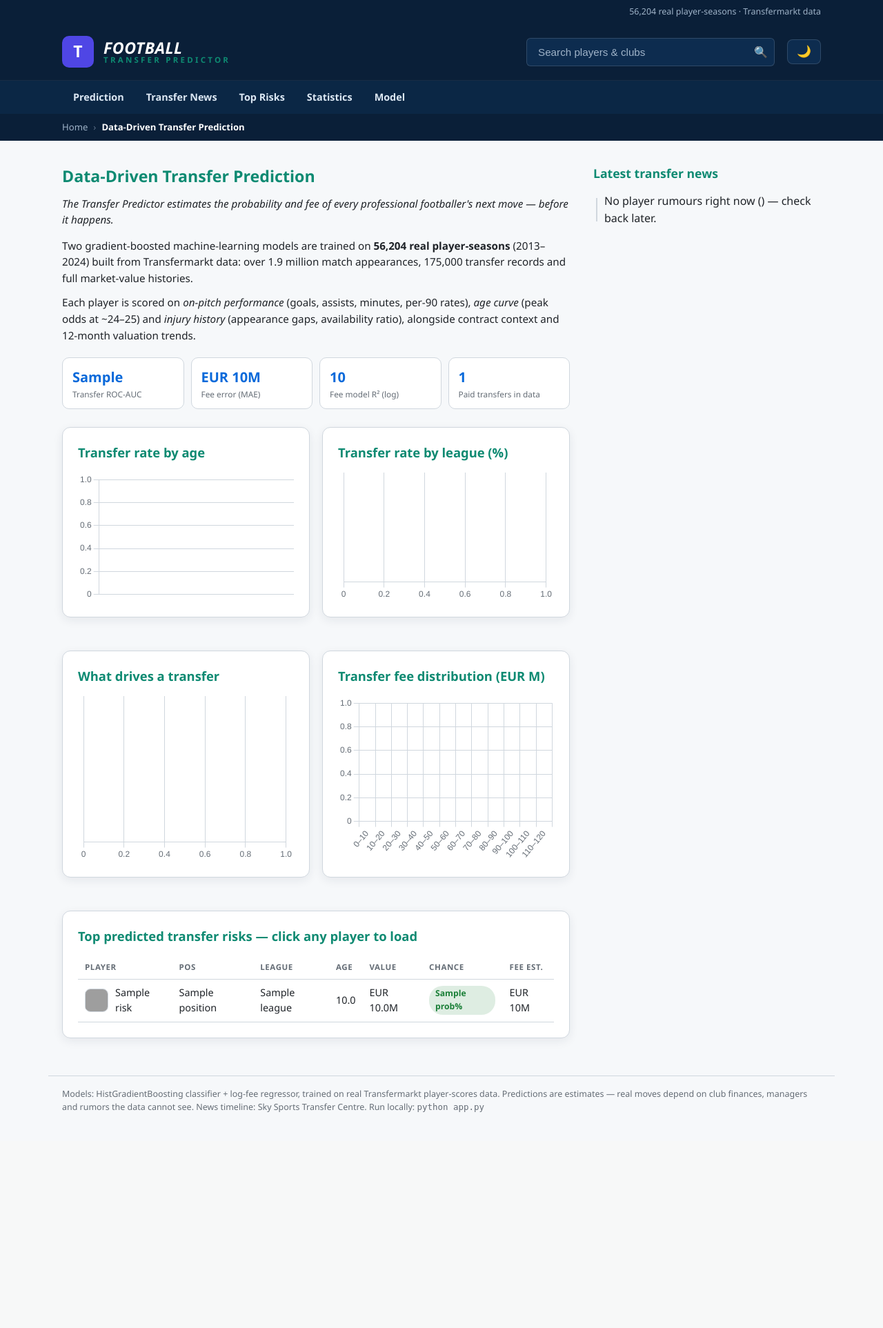
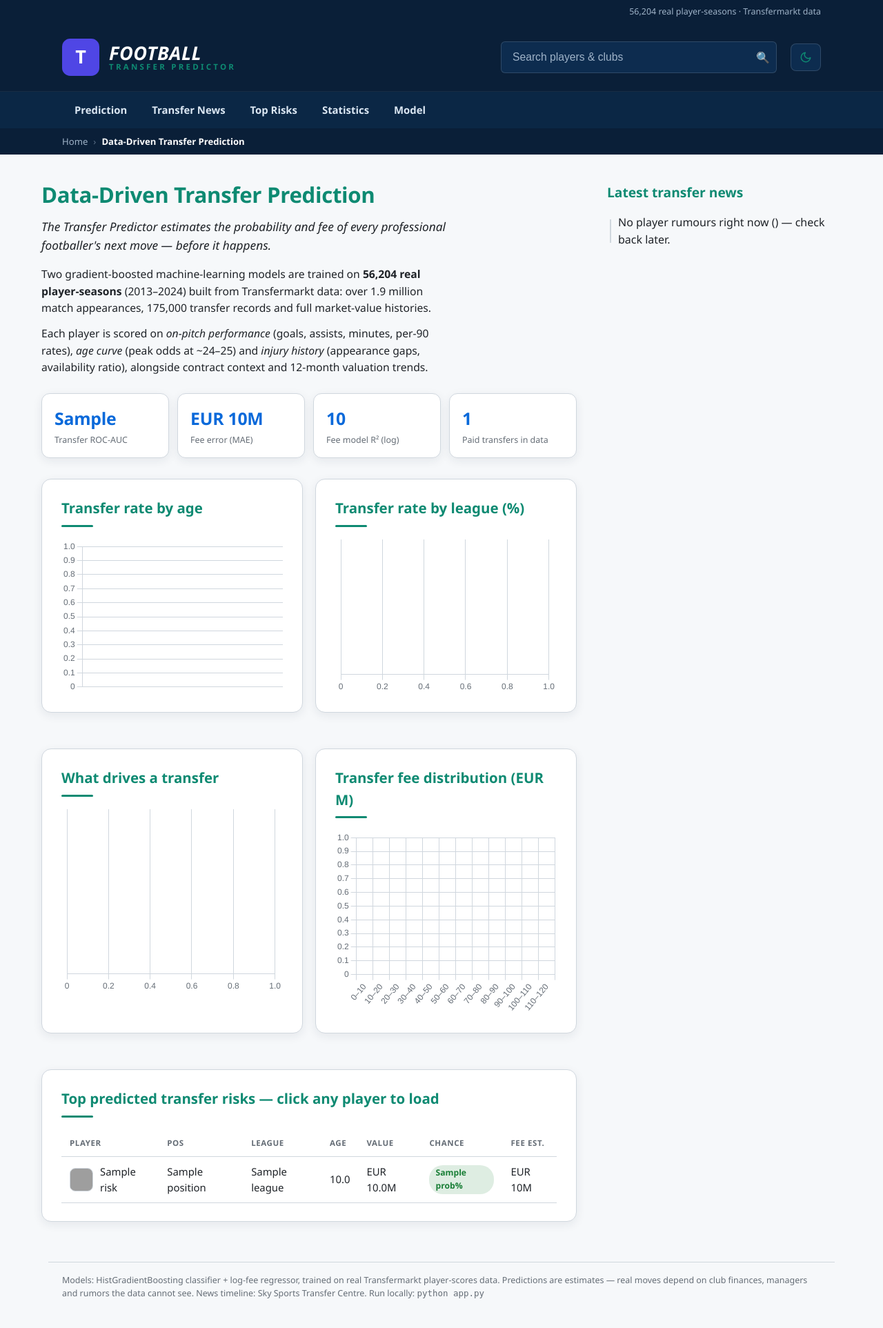
Before and after one commit to izzathashim2006-dotcom/transfer-predictor, a Flask app: template templates/index.html in a window 1280 px wide. Shown: the whole page at 69% size. Before the commit the page ends 1612 px from the top, so only its background shows below. Run offline with Flask 3, Linux system fonts and the light colour scheme; the template is opened without the code that fills it: most values are stand-ins (such as "Sample title", 1, 10 or a date in 2020); data that the repository does not hold is empty; parts of the project's set-up code (start-up, migrations or seed data) failed here and were passed over; grey boxes are pictures that could not be loaded.

Commit message:
Polished proportions: larger type scale, balanced 776/340 columns, taller charts, accent underlines; SVG sun/moon theme toggle

```diff
--- a/templates/index.html
+++ b/templates/index.html
@@ -25,14 +25,14 @@ body{background:var(--bg);color:var(--text);font-family:'Segoe UI',system-ui,san
 .topbar .wrap{display:flex;justify-content:flex-end;align-items:center;height:100%;gap:10px;
   color:var(--headmuted);font-size:.78rem}
 .sitehead{background:var(--head);border-bottom:1px solid rgba(255,255,255,.06)}
-.sitehead .wrap{display:flex;align-items:center;gap:18px;padding:18px 20px}
+.sitehead .wrap{display:flex;align-items:center;gap:20px;padding:22px 20px}
 .brand{display:flex;align-items:center;gap:14px;text-decoration:none}
-.brand img{width:46px;height:46px}
-.brandname{color:var(--headtext);font-weight:800;font-size:1.45rem;letter-spacing:.02em;line-height:1.05;
+.brand img{width:54px;height:54px}
+.brandname{color:var(--headtext);font-weight:800;font-size:1.7rem;letter-spacing:.02em;line-height:1.05;
   text-transform:uppercase;font-style:italic}
 .brandname span{display:block;font-size:.72rem;font-weight:600;letter-spacing:.28em;color:var(--accent);font-style:normal}
-.headsearch{margin-left:auto;position:relative;width:min(360px,42vw)}
-.headsearch input{width:100%;padding:11px 42px 11px 16px;font-size:.95rem;background:var(--head2);
+.headsearch{margin-left:auto;position:relative;width:min(400px,40vw)}
+.headsearch input{width:100%;padding:13px 44px 13px 16px;font-size:.98rem;border-radius:8px;background:var(--head2);
   border:1px solid rgba(255,255,255,.14);border-radius:6px;color:#fff;outline:none}
 .headsearch input::placeholder{color:var(--headmuted)}
 .headsearch input:focus{border-color:var(--accent)}
@@ -48,12 +48,13 @@ body{background:var(--bg);color:var(--text);font-family:'Segoe UI',system-ui,san
 .resrow .who span span{font-size:.78rem;color:var(--muted)}
 .resrow .mv{color:var(--green);white-space:nowrap;font-size:.88rem}
 .theme-btn{background:var(--head2);border:1px solid rgba(255,255,255,.14);color:#fff;border-radius:8px;
-  padding:9px 13px;cursor:pointer;font-size:1.05rem;line-height:1}
+  padding:10px 12px;cursor:pointer;line-height:1;display:flex;align-items:center}
+.theme-btn svg{width:18px;height:18px;display:block;stroke:var(--accent)}
 .theme-btn:hover{border-color:var(--accent)}
 
 .mainnav{background:var(--nav)}
 .mainnav .wrap{display:flex;flex-wrap:wrap}
-.mainnav a{color:#dbe7f3;text-decoration:none;font-weight:600;font-size:.9rem;padding:13px 16px;display:block}
+.mainnav a{color:#dbe7f3;text-decoration:none;font-weight:600;font-size:.93rem;padding:15px 18px;display:block}
 .mainnav a:hover{color:#fff;background:rgba(255,255,255,.06)}
 .crumbs{background:var(--head);color:var(--headmuted);font-size:.82rem}
 .crumbs .wrap{padding:9px 20px;display:flex;gap:8px;align-items:center}
@@ -62,22 +63,24 @@ body{background:var(--bg);color:var(--text);font-family:'Segoe UI',system-ui,san
 
 /* ---------------- layout: main + sidebar */
 .wrap{max-width:1140px;margin:0 auto;padding:0 20px}
-.layout{display:grid;grid-template-columns:minmax(0,1fr) 330px;gap:34px;padding-top:34px;margin:0 auto;
-  max-width:1140px;padding-left:20px;padding-right:20px}
+.layout{display:grid;grid-template-columns:minmax(0,1fr) 340px;gap:44px;padding-top:40px;margin:0 auto;
+  max-width:1200px;padding-left:20px;padding-right:20px}
 @media(max-width:900px){.layout{grid-template-columns:1fr}}
 .colmain{min-width:0}
-.intro h2{color:var(--accent);font-size:1.45rem;margin-bottom:10px}
-.intro .lede{font-style:italic;color:var(--text);margin-bottom:14px}
-.intro p{margin-bottom:12px;font-size:.95rem}
+.intro h2{color:var(--accent);font-size:1.95rem;letter-spacing:-.01em;margin-bottom:14px;line-height:1.2}
+.intro .lede{font-style:italic;color:var(--text);margin-bottom:16px;font-size:1.08rem}
+.intro p{margin-bottom:13px;font-size:.98rem;max-width:64ch}
 
-.metrics{display:grid;grid-template-columns:repeat(auto-fit,minmax(140px,1fr));gap:10px;margin:20px 0 26px}
-.metric{background:var(--panel);border:1px solid var(--border);border-radius:10px;padding:12px 14px}
-.metric .v{font-size:1.25rem;font-weight:700;color:var(--blue)}
-.metric .l{font-size:.74rem;color:var(--muted)}
+.metrics{display:grid;grid-template-columns:repeat(auto-fit,minmax(150px,1fr));gap:12px;margin:26px 0 30px}
+.metric{background:var(--panel);border:1px solid var(--border);border-radius:12px;padding:16px 18px;
+  box-shadow:var(--card-shadow)}
+.metric .v{font-size:1.55rem;font-weight:800;color:var(--blue);letter-spacing:-.01em}
+.metric .l{font-size:.78rem;color:var(--muted);margin-top:2px}
 
-.card{background:var(--panel);border:1px solid var(--border);border-radius:12px;padding:22px;margin-bottom:24px;
+.card{background:var(--panel);border:1px solid var(--border);border-radius:14px;padding:26px 28px;margin-bottom:28px;
   box-shadow:var(--card-shadow)}
-h3.sec{color:var(--accent);font-size:1.15rem;margin-bottom:14px}
+h3.sec{color:var(--accent);font-size:1.28rem;margin-bottom:18px}
+h3.sec::after{content:'';display:block;width:46px;height:3px;background:var(--accent);border-radius:2px;margin-top:8px}
 
 .ava{position:relative;width:72px;height:72px;border-radius:50%;background:var(--panel2);
   display:flex;align-items:center;justify-content:center;overflow:hidden;flex-shrink:0;border:1px solid var(--border)}
@@ -91,7 +94,7 @@ h3.sec{color:var(--accent);font-size:1.15rem;margin-bottom:14px}
 .pred-head .meta{color:var(--muted);font-size:.88rem;margin-top:4px}
 .gauge{display:flex;gap:24px}
 .gauge .num{text-align:center}
-.gauge .big{font-size:2.2rem;font-weight:800}
+.gauge .big{font-size:2.7rem;font-weight:800;letter-spacing:-.02em}
 .gauge .lbl{font-size:.72rem;color:var(--muted);text-transform:uppercase;letter-spacing:.06em}
 .bar{height:9px;background:var(--bar-track);border-radius:6px;overflow:hidden;margin:6px 0 18px}
 .bar i{display:block;height:100%;border-radius:6px;background:linear-gradient(90deg,var(--green),var(--amber) 55%,var(--red))}
@@ -110,8 +113,8 @@ h3.sec{color:var(--accent);font-size:1.15rem;margin-bottom:14px}
 
 .grid2{display:grid;grid-template-columns:1fr 1fr;gap:18px;margin-bottom:24px}
 @media(max-width:760px){.grid2{grid-template-columns:1fr}}
-table{width:100%;border-collapse:collapse;font-size:.9rem}
-th,td{padding:8px 10px;text-align:left;border-bottom:1px solid var(--border)}
+table{width:100%;border-collapse:collapse;font-size:.93rem}
+th,td{padding:10px 12px;text-align:left;border-bottom:1px solid var(--border)}
 th{color:var(--muted);font-size:.72rem;text-transform:uppercase;letter-spacing:.05em;font-weight:600}
 td a{color:var(--text);text-decoration:none;cursor:pointer}
 tr:hover td{background:var(--hover)}
@@ -125,7 +128,7 @@ tr:hover td{background:var(--hover)}
 :root[data-theme="dark"] .t-lo{background:rgba(63,185,80,.15)}
 
 /* ---------------- sidebar: news timeline */
-.sidebar h3{color:var(--accent);font-size:1.1rem;margin-bottom:14px}
+.sidebar h3{color:var(--accent);font-size:1.2rem;margin-bottom:16px}
 .timeline{position:relative;padding-left:16px}
 .timeline::before{content:'';position:absolute;left:4px;top:8px;bottom:8px;width:2px;background:var(--border)}
 .nitem{position:relative;padding:0 0 18px 14px}
@@ -133,7 +136,7 @@ tr:hover td{background:var(--hover)}
   background:var(--border)}
 .nitem.live .dot{background:var(--green)}
 .nitem .ntime{font-size:.74rem;color:var(--muted);margin-bottom:2px}
-.nitem .nhead{font-size:.92rem;font-weight:700;cursor:pointer}
+.nitem .nhead{font-size:.95rem;font-weight:700;cursor:pointer;line-height:1.35}
 .nitem .nhead:hover{color:var(--blue)}
 .nitem .nbody{font-size:.84rem;color:var(--muted);margin-top:4px}
 .chips{display:flex;flex-wrap:wrap;gap:8px;margin-top:8px}
@@ -225,13 +228,13 @@ footer{color:var(--muted);font-size:.78rem;margin-top:30px;border-top:1px solid
     </div>
 
     <div class="grid2" id="stats">
-      <div class="card"><h3 class="sec">Transfer rate by age</h3><canvas id="ageChart" height="180"></canvas></div>
-      <div class="card"><h3 class="sec">Transfer rate by league (%)</h3><canvas id="leagueChart" height="180"></canvas></div>
+      <div class="card"><h3 class="sec">Transfer rate by age</h3><canvas id="ageChart" height="210"></canvas></div>
+      <div class="card"><h3 class="sec">Transfer rate by league (%)</h3><canvas id="leagueChart" height="210"></canvas></div>
     </div>
 
     <div class="grid2" id="model">
-      <div class="card"><h3 class="sec">What drives a transfer</h3><canvas id="impChart" height="230"></canvas></div>
-      <div class="card"><h3 class="sec">Transfer fee distribution (EUR M)</h3><canvas id="feeChart" height="230"></canvas></div>
+      <div class="card"><h3 class="sec">What drives a transfer</h3><canvas id="impChart" height="250"></canvas></div>
+      <div class="card"><h3 class="sec">Transfer fee distribution (EUR M)</h3><canvas id="feeChart" height="250"></canvas></div>
     </div>
 
     <div class="card" id="risks">
@@ -394,16 +397,20 @@ new Chart($('feeChart'), {type: 'bar', data: {
   datasets: [{label: 'transfers', data: edges.slice(0, 12).map((_, i) => bins[i] || 0), backgroundColor: '#cf222e'}]
 }, options: {plugins: {legend: {display: false}}, scales: {x: {grid}, y: {grid, ticks, beginAtZero: true}}}});
 }
+const ICONS = {
+  sun: '<svg xmlns="http://www.w3.org/2000/svg" viewBox="0 0 24 24" fill="none" stroke-width="2" stroke-linecap="round" stroke-linejoin="round" stroke="currentColor"><circle cx="12" cy="12" r="5"/><line x1="12" y1="1" x2="12" y2="3"/><line x1="12" y1="21" x2="12" y2="23"/><line x1="4.22" y1="4.22" x2="5.64" y2="5.64"/><line x1="18.36" y1="18.36" x2="19.78" y2="19.78"/><line x1="1" y1="12" x2="3" y2="12"/><line x1="21" y1="12" x2="23" y2="12"/><line x1="4.22" y1="19.78" x2="5.64" y2="18.36"/><line x1="18.36" y1="5.64" x2="19.78" y2="4.22"/></svg>',
+  moon: '<svg xmlns="http://www.w3.org/2000/svg" viewBox="0 0 24 24" fill="none" stroke-width="2" stroke-linecap="round" stroke-linejoin="round" stroke="currentColor"><path d="M21 12.79A9 9 0 1 1 11.21 3 7 7 0 0 0 21 12.79z"/></svg>'
+};
 const themeBtn = $('themeBtn');
 const savedTheme = localStorage.getItem('theme');
 const prefersLight = window.matchMedia && matchMedia('(prefers-color-scheme: light)').matches;
 document.documentElement.dataset.theme = savedTheme || (prefersLight ? 'light' : 'dark');
-themeBtn.textContent = document.documentElement.dataset.theme === 'light' ? '🌙' : '☀️';
+themeBtn.innerHTML = ICONS[document.documentElement.dataset.theme === 'light' ? 'moon' : 'sun'];
 themeBtn.onclick = () => {
   const next = document.documentElement.dataset.theme === 'light' ? 'dark' : 'light';
   document.documentElement.dataset.theme = next;
   localStorage.setItem('theme', next);
-  themeBtn.textContent = next === 'light' ? '🌙' : '☀️';
+  themeBtn.innerHTML = ICONS[next === 'light' ? 'moon' : 'sun'];
   if (typeof Chart !== 'undefined') initCharts();
 };
 </script>
```
